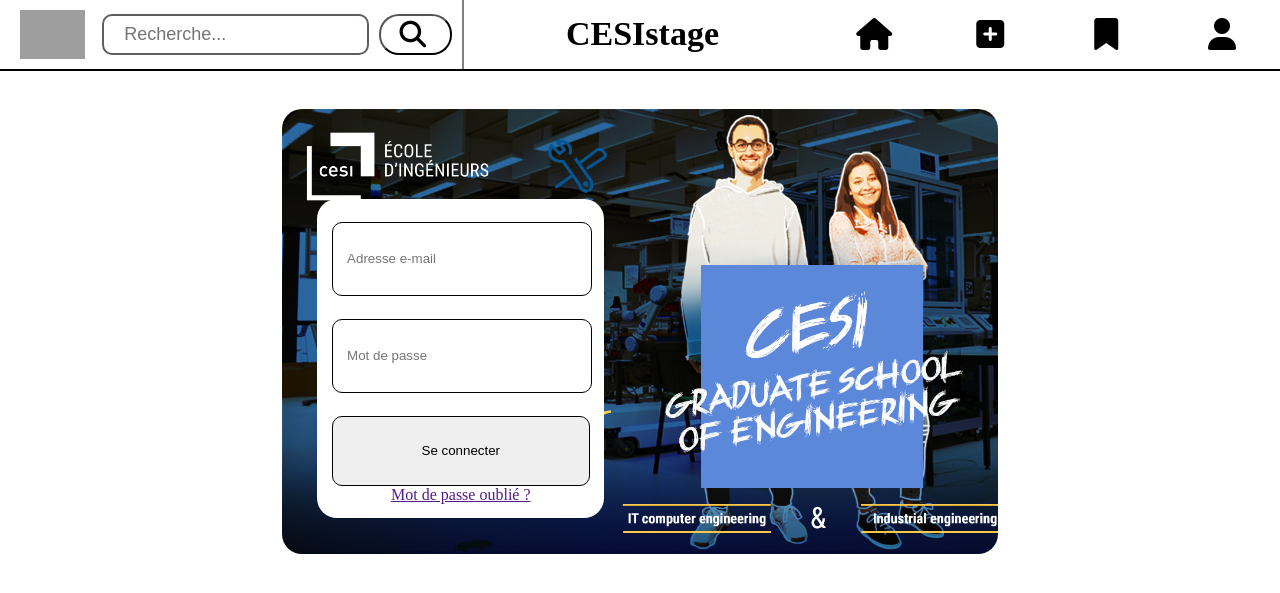
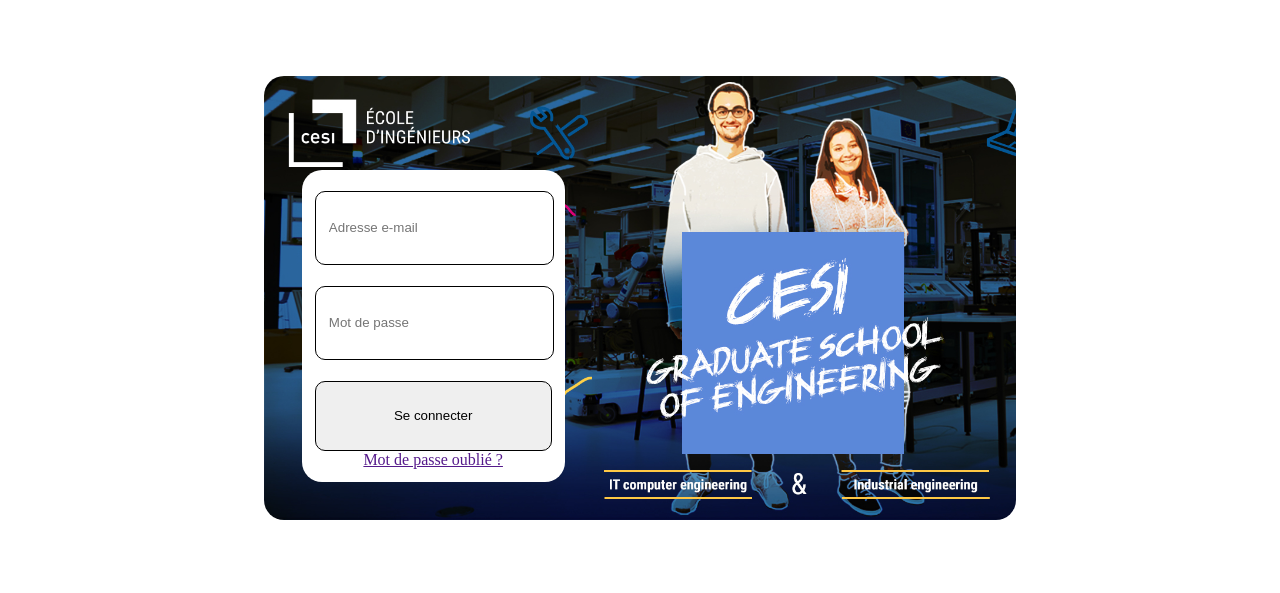
Before and after one commit to CESI-ORL-A2-INFO/Projet-Web-G3, a PHP site: page /connexion.html in a window 1280 px wide. Shown: the top 593 px of the page. Run offline with PHP 8.4, Linux system fonts and the light colour scheme; some libraries are stand-ins or nearby versions; grey boxes are pictures that could not be loaded.

Commit message:
redimentionnement formulaire connexion

```diff
--- a/connexion/connexion.css
+++ b/connexion/connexion.css
@@ -1,105 +1,7 @@
-* {
-    margin: 0px;
-}
-
-.navbar {
-    display: grid;
-    grid-template-columns: 4fr 5px 3fr 1fr 1fr 1fr 1fr;
-    align-items: center;
-    border-bottom: 2px solid black;
-}
-
-.wrapleft {
-    border-right: 2px solid gray;
-    display: grid;
-    grid-template-columns: 1fr 3fr 1fr;
-    grid-template-rows: 1fr 3fr 1fr;
-}
-
-#logo {
-    grid-row: 1/4;
-    width: 65px;
-    float: left;
-    justify-self: left;
-    margin: 5px;
-    margin-left: 10px;
-}
-
-#searchbar {
-    grid-row: 2;
-    grid-column: 2;
-    float: left;
-    margin-left: 10px;
-    border-radius: 10px;
-    padding-left: 20px;
-    font-size: 18px;
-    border: 2px solid rgb(94, 94, 94);
-}
-
-#search {
-    grid-row: 2;
-    grid-column: 3;
-    align-self: center;
-    justify-self: center;
-    width: 100%;
-    height: 100%;
-}
-
-#butSearch {
-    width: 80%;
-    height: 100%;
-    margin-left: 10%;
-    margin-right: 10%;
-    border-radius: 20px;
-    background-color: white;
-}
-
-#butSearch:hover {
-    box-shadow: 2px 2px 2px black;
-    background-color: rgb(215, 215, 215);
-}
-
-#butSearch i:hover {
-    text-shadow: none;
-}
-
-#nom {
-    grid-column: 3;
-    justify-self: center;
-    text-decoration: none;
-    color: black;
-    font-weight: bold;
-    font-size: 34px;
-}
-
-.fa-solid {
-    justify-self: center;
-}
-
-.fa-solid:hover {
-    text-shadow: 2px 2px 2px black;
-}
-
-.fa-house:hover {
-    color: rgb(87, 87, 242);
-}
-
-.fa-square-plus:hover {
-    color: rgb(126, 224, 241);
-}
-
-.fa-bookmark:hover {
-    color: rgb(243, 84, 84);
-}
-
-.fa-user:hover {
-    color: gray;
-}
-
 .all {
     display: flex;
     justify-content: center;
-    margin-top: 3%;
+    margin-top: 6%;
     margin-left: 15%;
     margin-right: 15%;
 }
@@ -111,7 +13,7 @@
     border-radius: 20px;
     background-image: url(./backgroundConnexion.jpg);
     background-size: cover;
-    width: 80%;
+    width: 85%;
 }
 
 .wrapper h1 {
@@ -134,6 +36,7 @@
     grid-row: 1/4;
     margin:10%;
     margin-top: 25%;
+    margin-right: 20%;
     background-color: white;
     border-radius: 20px;
 }
--- a/connexion/connexion.html
+++ b/connexion/connexion.html
@@ -11,21 +11,6 @@
 </head>
 
 <body>
-    <header class="navbar">
-        <div class="wrapleft">
-            <a href="../home/home.html" id="logo"><img src="../logo.png" alt="logo" id="logo"></a>
-            <input type="search" id="searchbar" placeholder="Recherche...">
-            <form action="" method="get" id="search">
-                <button id="butSearch"><i class="fa-solid fa-magnifying-glass fa-2x"
-                        style="margin-left: -5px"></i></button>
-            </form>
-        </div>
-        <a href="../home/home.html" id="nom">CESIstage</a>
-        <i class="fa-solid fa-house fa-2x"></i>
-        <i class="fa-solid fa-square-plus fa-2x"></i>
-        <i class="fa-solid fa-bookmark fa-2x"></i>
-        <i class="fa-solid fa-user fa-2x"></i>
-    </header>
     <main class="all">
         <div class="wrapper">
             <div class="form">
```
